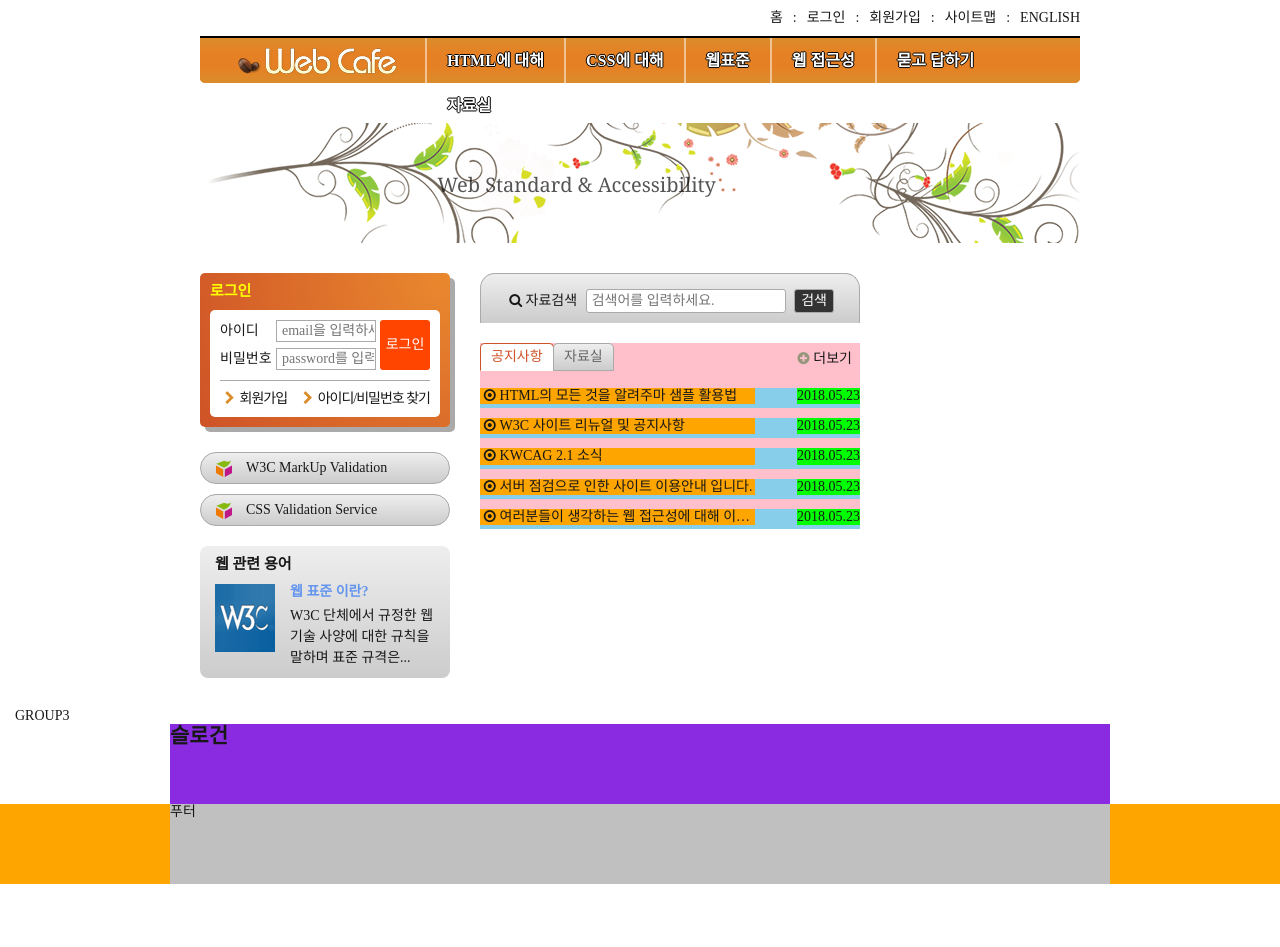
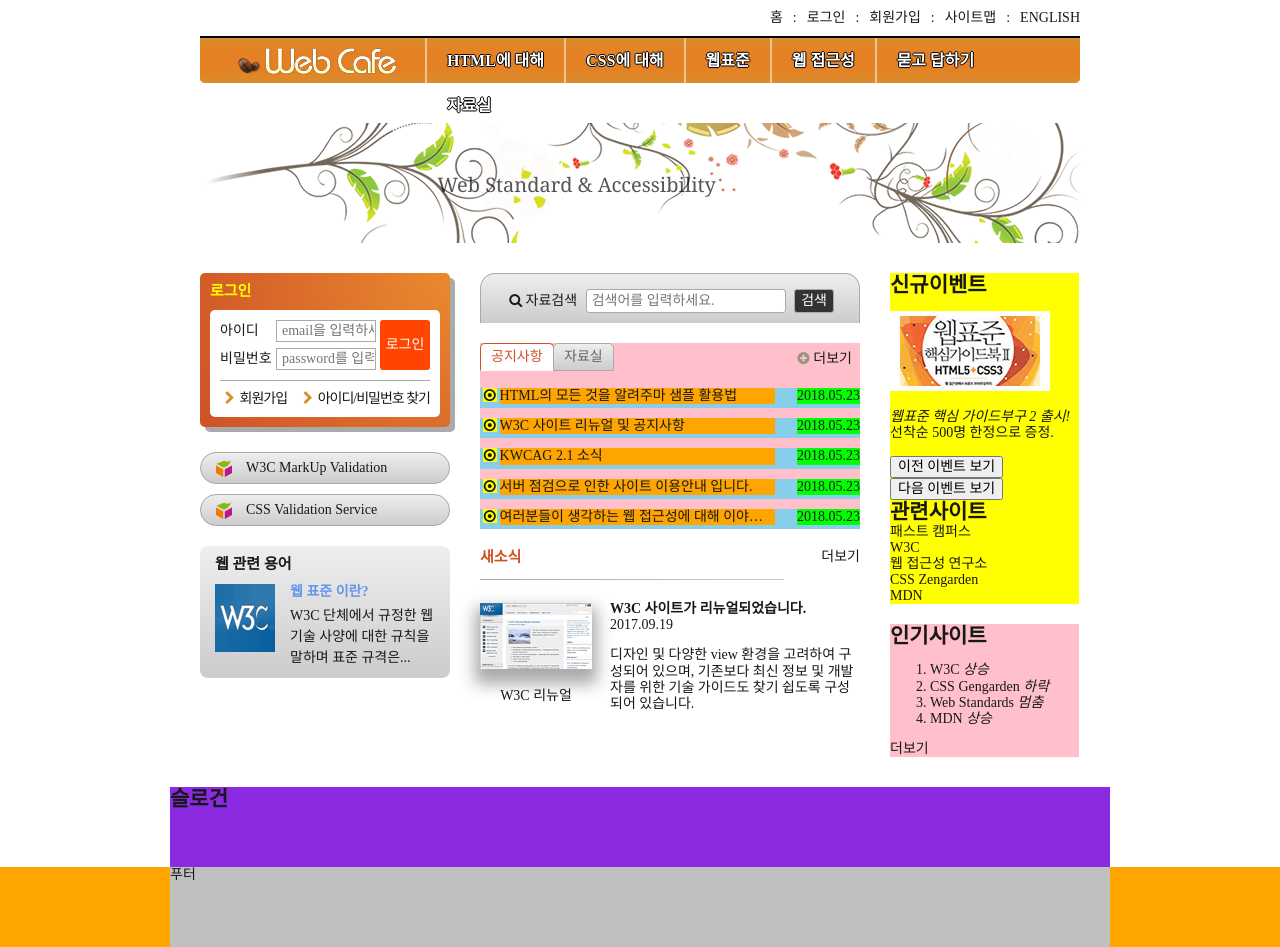
Before and after one commit to khsi12345/www, a plain HTML site: page index.html in a window 1280 px wide. Before the commit the page ends 884 px from the top, so only its background shows below. Drawn offline with nearby package versions, Linux system fonts and the light colour scheme; a web font is replaced by a local one.

Commit message:
18-05-23-html

```diff
--- a/index.html
+++ b/index.html
@@ -8,8 +8,12 @@
     <link rel="shortcut icon" href="images/common/webcafe.ico" type="image/x-icon">
     <link rel="apple-touch-icon" href="images/common/webcafe.png">
     <link rel="stylesheet" href="css/style.css">
+    <!-- <link rel="stylesheet" href="css/grid.css"> -->
     <!-- <link rel="stylesheet" href="css/flex.css"> -->
     <!-- <link rel="stylesheet" href="css/float.css"> -->
+    <!-- html 파싱과 스크립트 파일 다운로드를 동시에 하면서 파싱이 끝나면 스크립트가 작동한다. -->
+    <script src="js/jquery.min.js" defer></script>
+    <script src="js/menu-tab.js" defer></script>
 </head>
 <body>
 
@@ -197,31 +201,31 @@
                             <div class="search-form-wrapper">
                             <label for="search" class="icon-search">자료검색</label><input type="search" id="search" placeholder="검색어를 입력하세요." required>
                             <button type="submit" class="btn-search">검색</button>
-                        </div>
+                            </div>
                         </fieldset>
                     </form>
                     <div class="board">
                             <section class="notice is-act">
                               <h2 class="notice-heading tab" tabindex="0">공지사항</h2>
                               <ul class="notice-list">
-                                <li>
-                                  <a href="#" class="icon-dot-circled">HTML의 모든 것을 알려주마 샘플 활용법</a>
+                                <li class="icon-dot-circled">
+                                  <a href="#">HTML의 모든 것을 알려주마 샘플 활용법</a>
                                   <time datetime="2018-05-22T15:55:30">2018.05.23</time>
                                 </li>
-                                <li>
-                                  <a href="#" class="icon-dot-circled">W3C 사이트 리뉴얼 및 공지사항</a>
+                                <li class="icon-dot-circled">
+                                  <a href="#">W3C 사이트 리뉴얼 및 공지사항</a>
                                   <time datetime="2018-05-22T15:55:30">2018.05.23</time>
                                 </li>
-                                <li>
-                                  <a href="#" class="icon-dot-circled">KWCAG 2.1 소식</a>
+                                <li class="icon-dot-circled">
+                                  <a href="#">KWCAG 2.1 소식</a>
                                   <time datetime="2018-05-22T15:55:30">2018.05.23</time>
                                 </li>
-                                <li>
-                                  <a href="#" class="icon-dot-circled">서버 점검으로 인한 사이트 이용안내 입니다.</a>
+                                <li class="icon-dot-circled">
+                                  <a href="#">서버 점검으로 인한 사이트 이용안내 입니다.</a>
                                   <time datetime="2018-05-22T15:55:30">2018.05.23</time>
                                 </li>
-                                <li>
-                                  <a href="#" class="icon-dot-circled">여러분들이 생각하는 웹 접근성에 대해 이야기를 나누어 봅시다.</a>
+                                <li class="icon-dot-circled">
+                                  <a href="#">여러분들이 생각하는 웹 접근성에 대해 이야기를 나누어 봅시다.</a>
                                   <time datetime="2018-05-22T15:55:30">2018.05.23</time>
                                 </li>
                               </ul>
@@ -230,24 +234,24 @@
                             <section class="pds">
                               <h2 class="pds-heading tab" tabindex="0">자료실</h2>
                               <ul class="pds-list">
-                                <li>
-                                  <a href="#" class="icon-dot-circled">디자인 사이트 링크 모음</a>
+                                <li class="icon-dot-circled">
+                                  <a href="#">디자인 사이트 링크 모음</a>
                                   <time datetime="2018-05-22T15:55:30">2018.05.23</time>
                                 </li>
-                                <li>
-                                  <a href="#" class="icon-dot-circled">웹 접근성 관련 자료 모음</a>
+                                <li class="icon-dot-circled">
+                                  <a href="#">웹 접근성 관련 자료 모음</a>
                                   <time datetime="2018-05-22T15:55:30">2018.05.23</time>
                                 </li>
-                                <li>
-                                  <a href="#" class="icon-dot-circled">예제 샘플 응용해보기</a>
+                                <li class="icon-dot-circled">
+                                  <a href="#">예제 샘플 응용해보기</a>
                                   <time datetime="2018-05-22T15:55:30">2018.05.23</time>
                                 </li>
-                                <li>
-                                  <a href="#" class="icon-dot-circled">웹 접근성 향상을위한 국가 표준 기술 가이드라인</a>
+                                <li class="icon-dot-circled">
+                                  <a href="#">웹 접근성 향상을위한 국가 표준 기술 가이드라인</a>
                                   <time datetime="2018-05-22T15:55:30">2018.05.23</time>
                                 </li>
-                                <li>
-                                  <a href="#" class="icon-dot-circled">로얄티 프리 이미지 자료</a>
+                                <li class="icon-dot-circled">
+                                  <a href="#">로얄티 프리 이미지 자료</a>
                                   <time datetime="2018-05-22T15:55:30">2018.05.23</time>
                                 </li>
                               </ul>
@@ -255,9 +259,73 @@
                             </section>
                           </div>
                       </div>
+                      <section class="news">
+                        <h2 class="news-heading">새소식</h2>
+                        <a href="#" class="news-link">
+                          <article class="news-item">
+                            <h3 class="news-item-heading">W3C 사이트가 리뉴얼되었습니다.</h3>
+                            <time class="news-item-date" datetime="2017-09-19">2017.09.19</time>
+                            <p class="news-item-brief">
+                              디자인 및 다양한 view 환경을 고려하여 구성되어 있으며, 기존보다 최신 정보 및 개발자를 위한 기술 가이드도 찾기 쉽도록 구성되어 있습니다.
+                            </p>
+                            <figure class="news-item-thumbnail">
+                              <img src="images/news.gif" alt="HTML5를 발표하면서 새롭게 리뉴얼 된 W3C 공식 웹사이트">
+                              <figcaption>W3C 리뉴얼</figcaption>
+                            </figure>
+                          </article>
+                        </a>
+                        <a href="#" class="news-more icon-more-plus" title="새소식" target="_blank">더보기</a>
+                      </section>
                 </div>
+            <div class="group group3">
+                <div class="event-related">
+                    <section class="event">
+                        <h2 class="event-heading">신규<span>이벤트</span></h2>
+                        <div class="event-detail">
+                            <p class="event-thumbnail">
+                                <img src="images/free_gift.gif" alt="이벤트 경품 : 웹표준 핵심 가이드북 2 HTML5+CSS3 도서 증정">
+                            </p>
+                            <p class="event-brief">
+                                <em>웹표준 핵심 가이드부구 2 출시!</em> 선착순 500명 한정으로 증정.
+                            </p>
+                        </div>
+                        <div class="btn-event">
+                            <button type="button" class="btn-event-prev">이전 이벤트 보기</button>
+                            <button type="button" class="btn-event-next">다음 이벤트 보기</button>
+                        </div>
+                    </section>
+                    <section class="related">
+                        <h2 class="related-heading">관련<span>사이트</span></h2>
+                        <ul class="related-list">
+                            <li>
+                                <a href="#">패스트 캠퍼스</a>
+                            </li>
+                            <li>
+                                <a href="#">W3C</a>
+                            </li>
+                            <li>
+                                <a href="#">웹 접근성 연구소</a>
+                            </li>
+                            <li>
+                                <a href="#">CSS Zengarden</a>
+                            </li>
+                            <li>
+                                <a href="#">MDN</a>
+                            </li>
+                        </ul>
+                    </section>
+                </div>
+                <section class="favorite">
+                    <h2 class="favorite-heading">인기<span>사이트</span></h2>
+                    <ol class="favorite-list">
+                        <li><a href="#">W3C</a> <em class="up">상승</em></li>
+                        <li><a href="#">CSS Gengarden</a> <em class="down">하락</em></li>
+                        <li><a href="#">Web Standards</a> <em class="stop">멈춤</em></li>
+                        <li><a href="#">MDN</a> <em class="up">상승</em></li>
+                    </ol>
+                    <a href="#" class="favorite-more icon-plus" title="인기 사이트" target="_blank">더보기</a>
+                </section>
             </div>
-            <div class="group group3">GROUP3</div>
         </main>
         <article class="slogan">
             <h2 class="slogan-heading">슬로건</h2>
```
